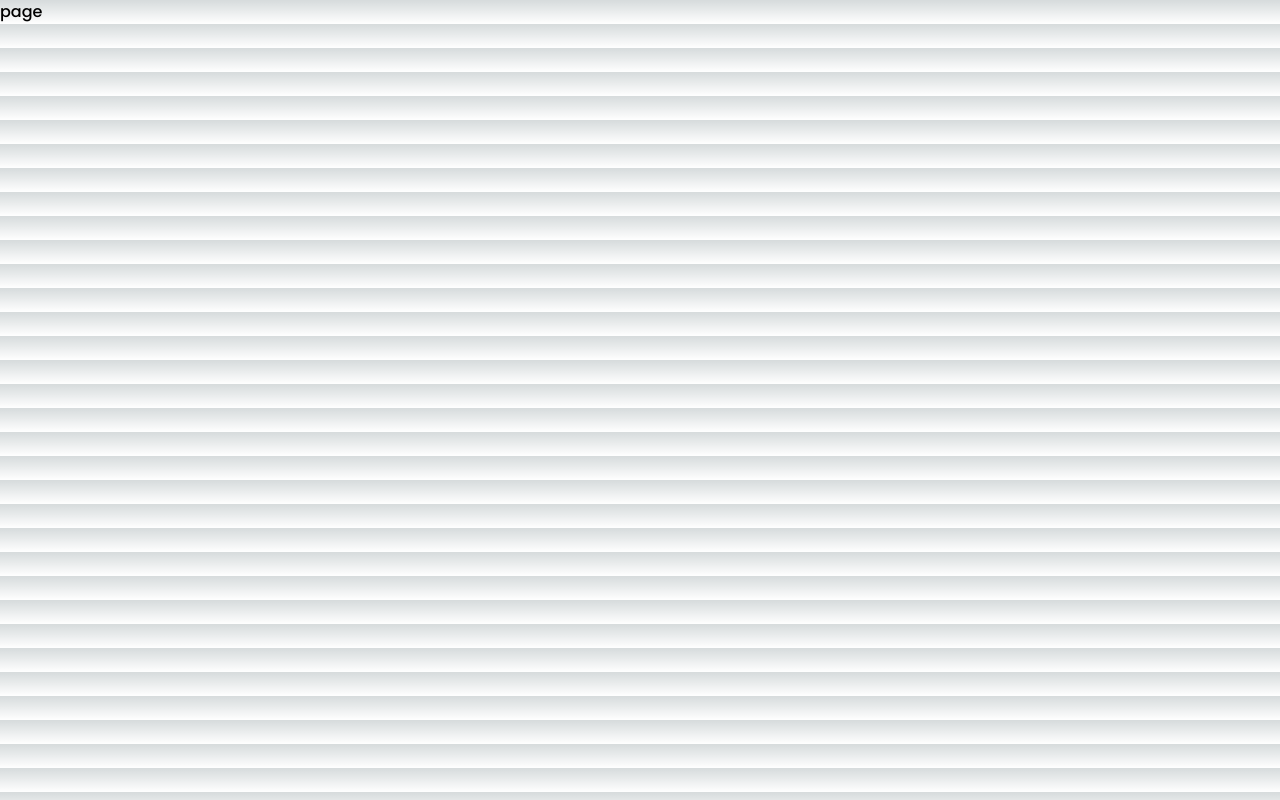
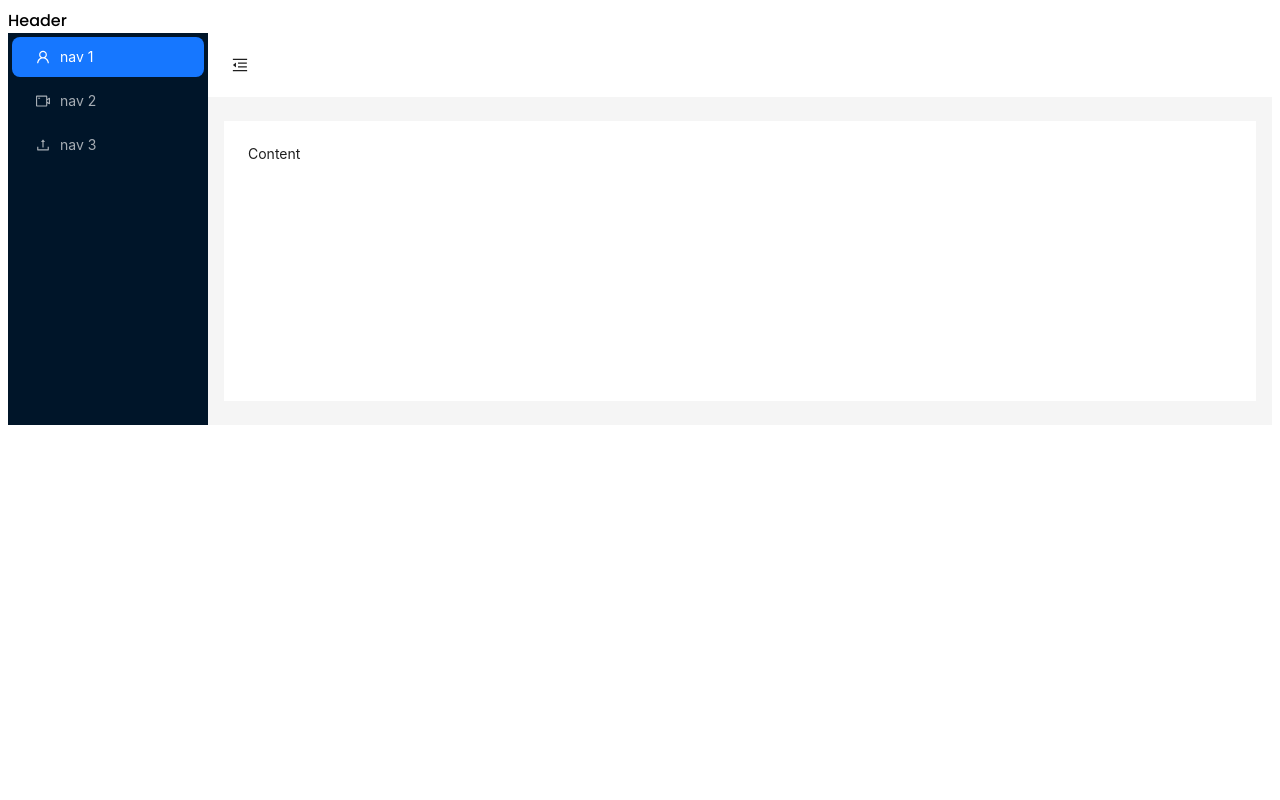
Before and after one commit to luantran1311/nextjs-databoost-pro, a Next.js app: page /dashboard in a window 1280 px wide. Built offline with nearby package versions, Linux system fonts and the light colour scheme.

Commit message:
added antdesign

```diff
--- a/app/dashboard/page.tsx
+++ b/app/dashboard/page.tsx
@@ -1,9 +1,76 @@
-import React from 'react'
+"use client";
 
-const page = () => {
+import React, { useState } from 'react';
+import {
+  MenuFoldOutlined,
+  MenuUnfoldOutlined,
+  UploadOutlined,
+  UserOutlined,
+  VideoCameraOutlined,
+} from '@ant-design/icons';
+import { Layout, Menu, Button, theme } from 'antd';
+
+const { Header, Sider, Content } = Layout;
+
+const Dashboard: React.FC = () => {
+  const [collapsed, setCollapsed] = useState(false);
+  const {
+    token: { colorBgContainer },
+  } = theme.useToken();
+
   return (
-    <div>page</div>
-  )
-}
+    <Layout>
+      <Sider trigger={null} collapsible collapsed={collapsed}>
+        <div className="demo-logo-vertical" />
+        <Menu
+          theme="dark"
+          mode="inline"
+          defaultSelectedKeys={['1']}
+          items={[
+            {
+              key: '1',
+              icon: <UserOutlined />,
+              label: 'nav 1',
+            },
+            {
+              key: '2',
+              icon: <VideoCameraOutlined />,
+              label: 'nav 2',
+            },
+            {
+              key: '3',
+              icon: <UploadOutlined />,
+              label: 'nav 3',
+            },
+          ]}
+        />
+      </Sider>
+      <Layout>
+        <Header style={{ padding: 0, background: colorBgContainer }}>
+          <Button
+            type="text"
+            icon={collapsed ? <MenuUnfoldOutlined /> : <MenuFoldOutlined />}
+            onClick={() => setCollapsed(!collapsed)}
+            style={{
+              fontSize: '16px',
+              width: 64,
+              height: 64,
+            }}
+          />
+        </Header>
+        <Content
+          style={{
+            margin: '24px 16px',
+            padding: 24,
+            minHeight: 280,
+            background: colorBgContainer,
+          }}
+        >
+          Content
+        </Content>
+      </Layout>
+    </Layout>
+  );
+};
 
-export default page
+export default Dashboard;
--- a/app/globals.css
+++ /dev/null
@@ -1,27 +0,0 @@
-@tailwind base;
-@tailwind components;
-@tailwind utilities;
-
-:root {
-  --foreground-rgb: 0, 0, 0;
-  --background-start-rgb: 214, 219, 220;
-  --background-end-rgb: 255, 255, 255;
-}
-
-@media (prefers-color-scheme: dark) {
-  :root {
-    --foreground-rgb: 255, 255, 255;
-    --background-start-rgb: 0, 0, 0;
-    --background-end-rgb: 0, 0, 0;
-  }
-}
-
-body {
-  color: rgb(var(--foreground-rgb));
-  background: linear-gradient(
-      to bottom,
-      transparent,
-      rgb(var(--background-end-rgb))
-    )
-    rgb(var(--background-start-rgb));
-}
--- a/app/layout.tsx
+++ b/app/layout.tsx
@@ -1,26 +1,9 @@
-import "./globals.css";
-import type { Metadata } from "next";
-import { Poppins } from "next/font/google";
-
-const poppins = Poppins({
-  weight: ["300", "500", "700"],
-  style: ["normal", "italic"],
-  subsets: ["latin"],
-});
-
-export const metadata: Metadata = {
-  title: "Create Next App",
-  description: "Generated by create next app",
-};
+import MainLayout from "@/layout/MainLayout";
 
 export default function RootLayout({
   children,
 }: {
   children: React.ReactNode;
 }) {
-  return (
-    <html lang="en">
-      <body className={poppins.className}>{children}</body>
-    </html>
-  );
+  return <MainLayout>{children}</MainLayout>;
 }
--- /dev/null
+++ b/components/Header.tsx
@@ -0,0 +1,9 @@
+import React from 'react'
+
+const Header = () => {
+  return (
+    <div>Header</div>
+  )
+}
+
+export default Header
--- /dev/null
+++ b/layout/MainLayout.tsx
@@ -0,0 +1,25 @@
+import Header from '@/components/Header'
+import React from 'react'
+import { Poppins } from "next/font/google";
+
+const poppins = Poppins({
+  weight: ["300", "500", "700"],
+  style: ["normal", "italic"],
+  subsets: ["latin"],
+});
+
+
+const MainLayout = ({children} :{children: React.ReactNode}) => {
+  return (
+    <html lang="en">
+      <body className={poppins.className}>
+        <Header />
+        <main>
+            {children}
+        </main>
+        </body>
+    </html>
+  )
+}
+
+export default MainLayout
--- a/middleware.ts
+++ b/middleware.ts
@@ -1,12 +1,11 @@
 import { NextResponse } from 'next/server'
 import type { NextRequest } from 'next/server'
 
-// This function can be marked `async` if using `await` inside
+//redirect to dashboard page if URL is matched from the config variable
 export function middleware(request: NextRequest) {
   return NextResponse.redirect(new URL('/dashboard', request.url))
 }
 
-// See "Matching Paths" below to learn more
 export const config = {
   matcher: '/',
 }
```
Also changed, not shown: app/page.tsx (line endings or trailing spaces).
